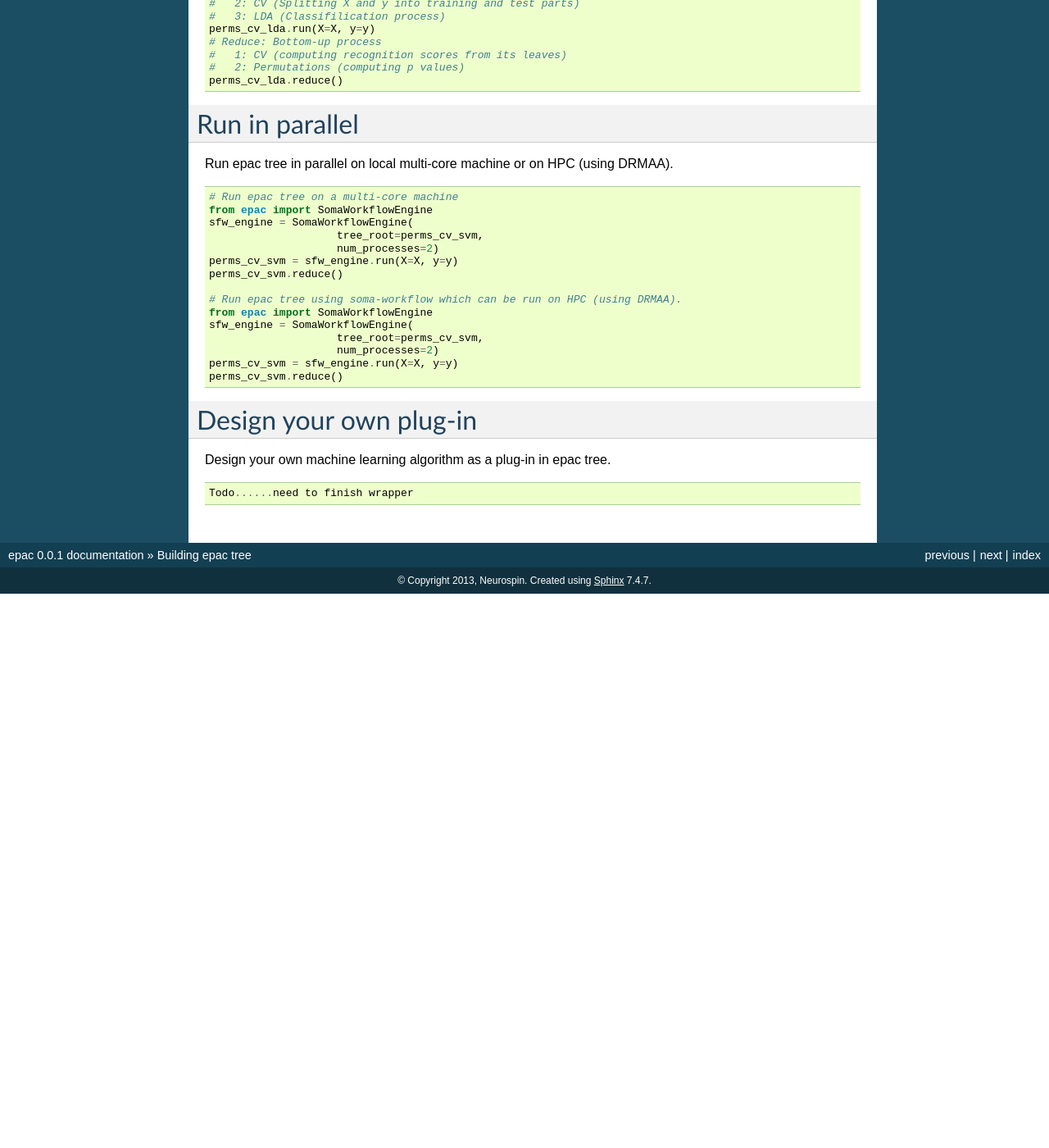
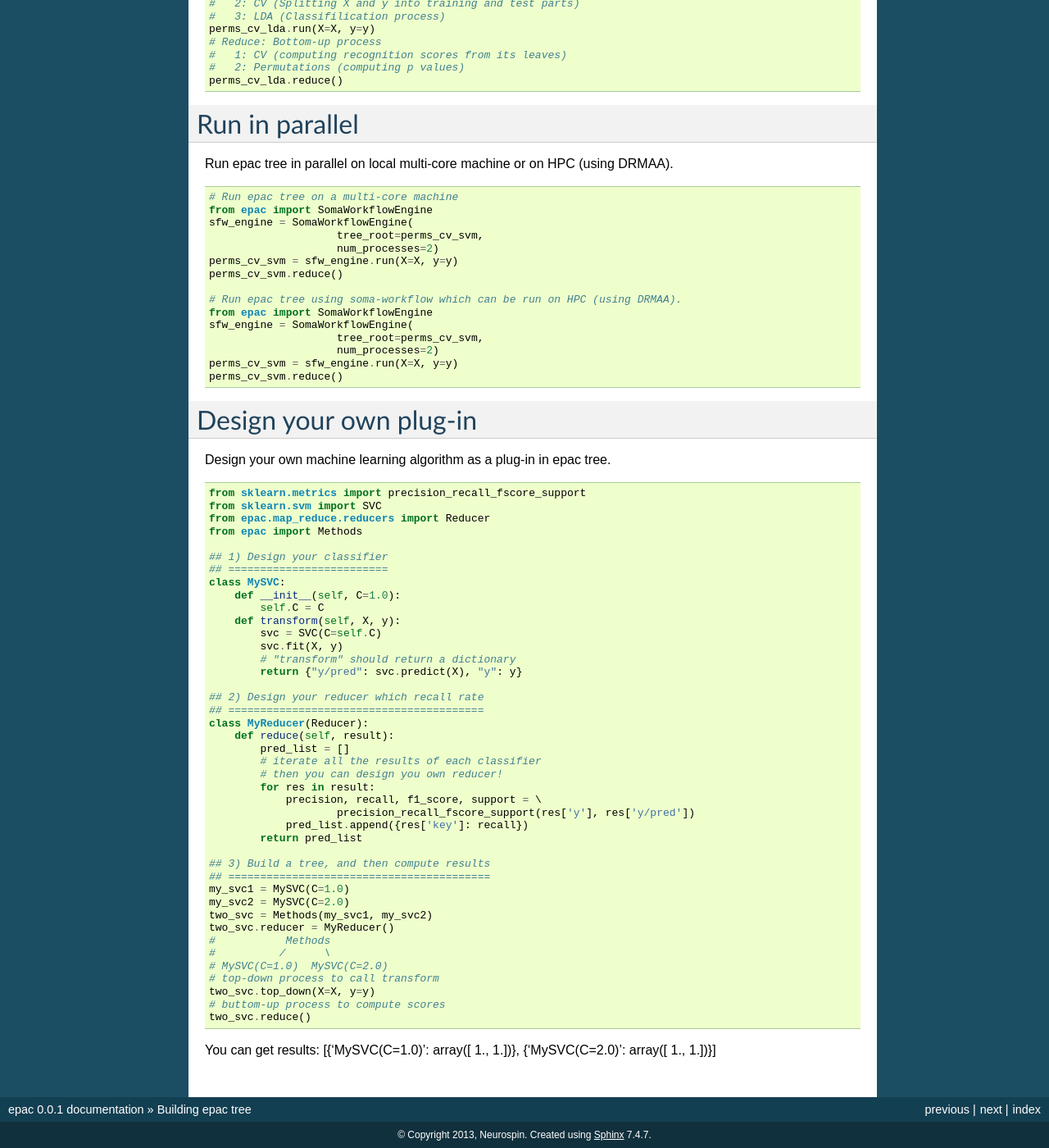
Before and after one commit to tomlof/pylearn-epac, a Sphinx documentation site: the page built from doc/source/introduction.rst, in a window 1280 px wide and 1400 px high, scrolled down 507 px. Shown: the whole window at 82% size. Built offline with Sphinx 7.4.7, drawn with Linux system fonts in a browser that asks for light colours; before the commit the page ends 1231 px from its top, so only the background shows below that.

```diff
--- a/doc/source/introduction.rst
+++ b/doc/source/introduction.rst
@@ -70,4 +70,49 @@
 
 ::
 
-  Todo......need to finish wrapper
+   from sklearn.metrics import precision_recall_fscore_support
+   from sklearn.svm import SVC
+   from epac.map_reduce.reducers import Reducer
+   from epac import Methods
+
+   ## 1) Design your classifier
+   ## =========================
+   class MySVC:
+       def __init__(self, C=1.0):
+           self.C = C
+       def transform(self, X, y):
+           svc = SVC(C=self.C)
+           svc.fit(X, y)
+           # "transform" should return a dictionary
+           return {"y/pred": svc.predict(X), "y": y}
+
+   ## 2) Design your reducer which recall rate
+   ## ========================================
+   class MyReducer(Reducer):
+       def reduce(self, result):
+           pred_list = []
+           # iterate all the results of each classifier
+           # then you can design you own reducer!
+           for res in result:
+               precision, recall, f1_score, support = \
+                       precision_recall_fscore_support(res['y'], res['y/pred'])
+               pred_list.append({res['key']: recall})
+           return pred_list
+
+   ## 3) Build a tree, and then compute results
+   ## =========================================
+   my_svc1 = MySVC(C=1.0)
+   my_svc2 = MySVC(C=2.0)
+   two_svc = Methods(my_svc1, my_svc2)
+   two_svc.reducer = MyReducer()
+   #           Methods
+   #          /      \
+   # MySVC(C=1.0)  MySVC(C=2.0)
+   # top-down process to call transform
+   two_svc.top_down(X=X, y=y)
+   # buttom-up process to compute scores
+   two_svc.reduce()
+
+
+You can get results:
+[{'MySVC(C=1.0)': array([ 1.,  1.])}, {'MySVC(C=2.0)': array([ 1.,  1.])}]
```
Also changed, not shown: README.md (+25 -25 lines), doc/source/tutorials.rst (+52 -0 lines), 4 other files.
